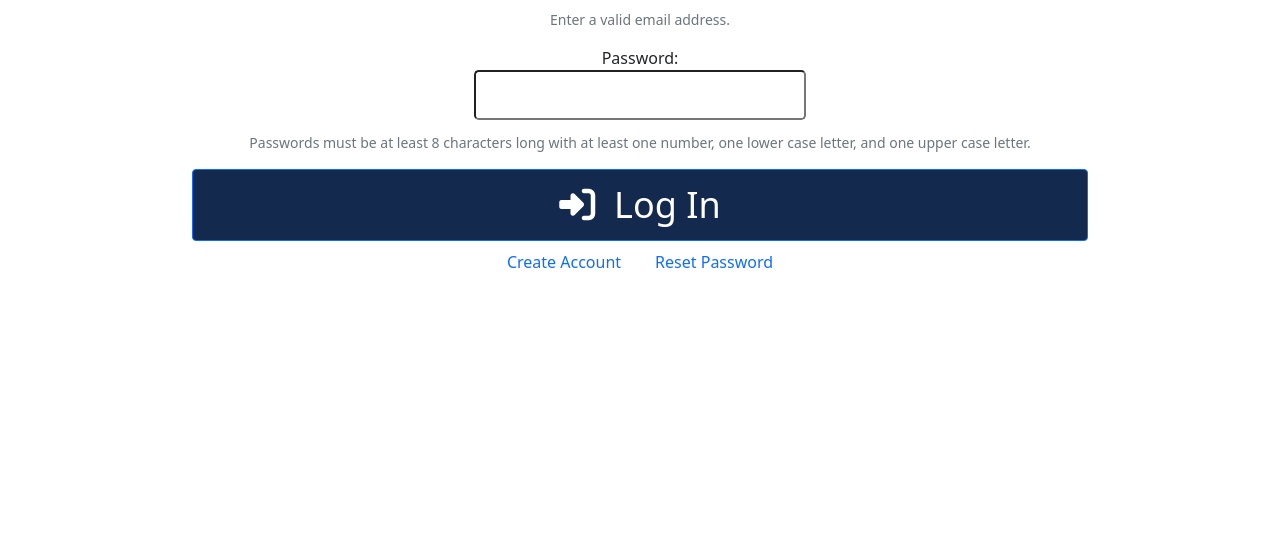
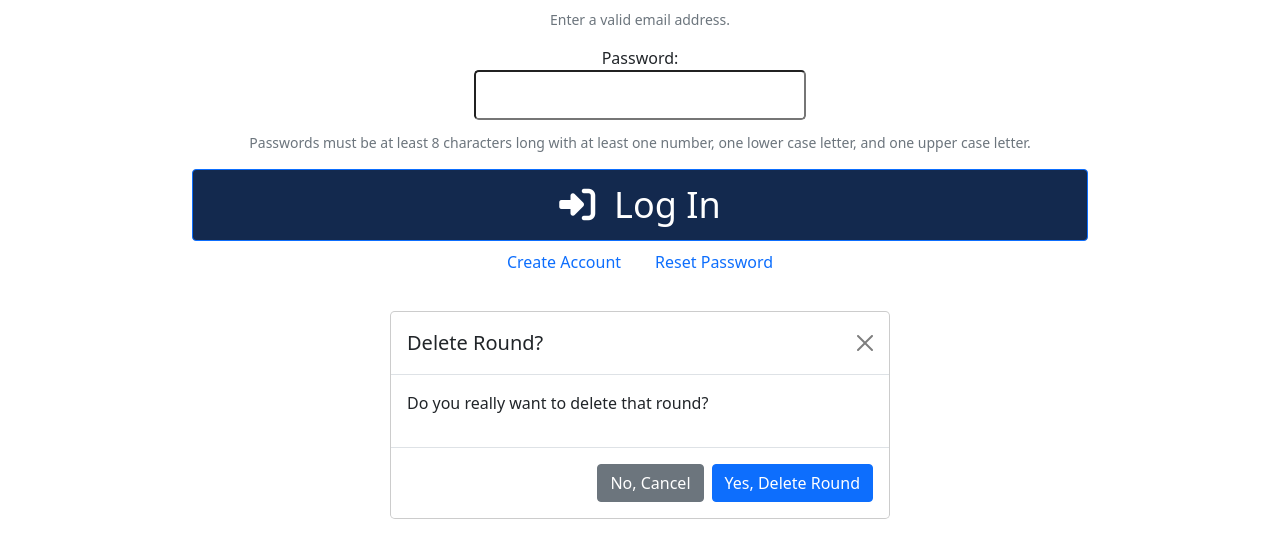
Before and after one commit to Siarhei-s-Org/speedscore, a website: page index.html in a window 1280 px wide. Shown: the part 243-800 px from the top of the page. Drawn offline with nearby package versions, Linux system fonts and the light colour scheme.

Commit message:
#1 Confirm Delete modal dialog box
Created a confirm delete modal dialog box.

```diff
--- a/index.html
+++ b/index.html
@@ -1557,6 +1557,25 @@
                     </div>
                 </form>
             </div>
+            <div class="modal-dialog">
+                <div class="modal-content">
+                    <div class="modal-header">
+                        <h5 class="modal-title">Delete Round?</h5>
+                        <button type="button" class="btn-close" data-bs-dismiss="modal" aria-label="Close"></button>
+                    </div>
+                    <div class="modal-body">
+                        <p>Do you really want to delete that round?</p>
+                    </div>
+                    <div class="modal-footer">
+                        <button type="button" class="btn btn-secondary" data-bs-dismiss="modal">
+                            No, Cancel
+                        </button>
+                        <button type="button" id="confirmDeleteBtn" class="btn btn-primary" onclick="">
+                            Yes, Delete Round
+                        </button>
+                    </div>
+                </div>
+            </div>
         </main>
         <script
             src="https://cdn.jsdelivr.net/npm/bootstrap@5.0.2/dist/js/bootstrap.bundle.min.js"
```
